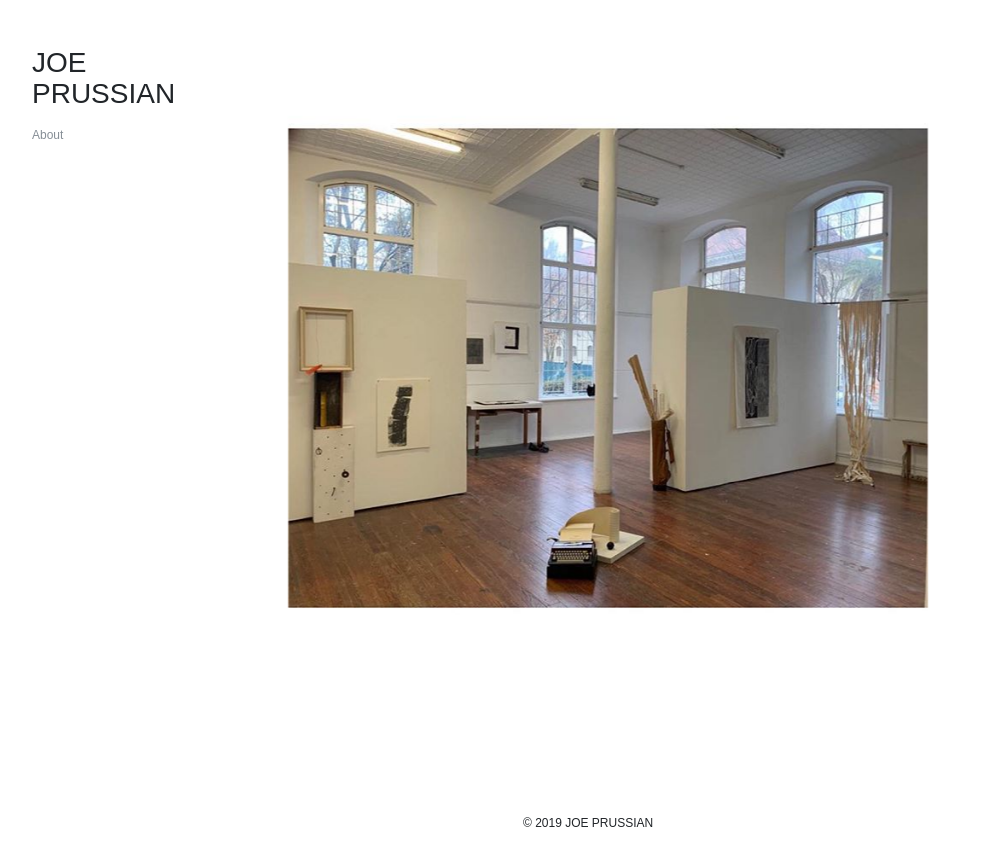
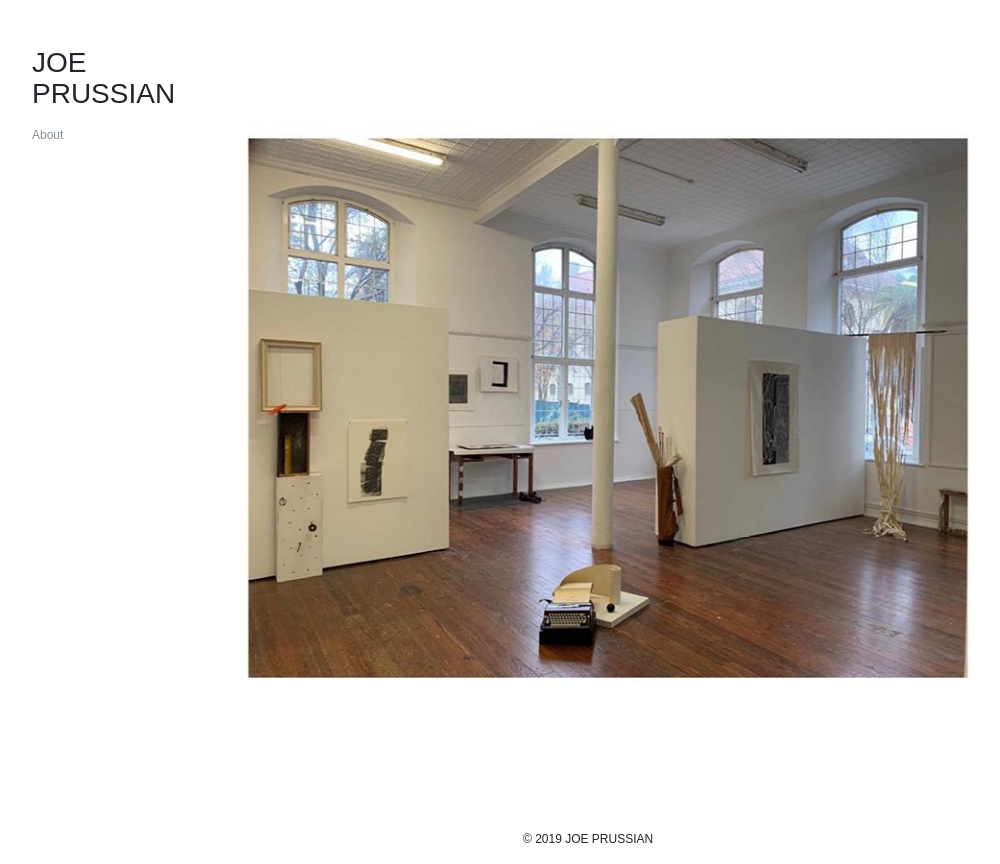
Before and after one commit to KingsleyBell/joe_prussian, a Flask app: template app/templates/index.html in a window 1280 px wide. Shown: the whole page, without its empty margins (32-1032 px from the left). Before the commit the page ends 827 px from the top, so only its background shows below. Run offline with Flask 2, Linux system fonts and the light colour scheme; the template is opened without the code that fills it, so the values that code supplies are empty; some libraries are stand-ins or nearby versions.

Commit message:
larger home img.

```diff
--- a/app/templates/index.html
+++ b/app/templates/index.html
@@ -76,7 +76,7 @@
       <div class="row section px-3 active" id="section-web-home">
         <div class="col-md-12 px-0 pb-5 text-center">
           <img src="{{ url_for('static', filename='images/home.jpg') }}"
-               style="max-height: 80vh; max-width: 100%;">
+               style="max-height: 90vh; max-width: 100%;">
         </div>
       </div>
       {% for link in links %}
```
